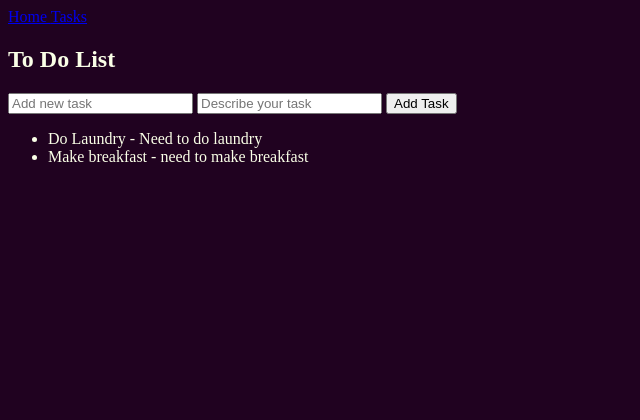
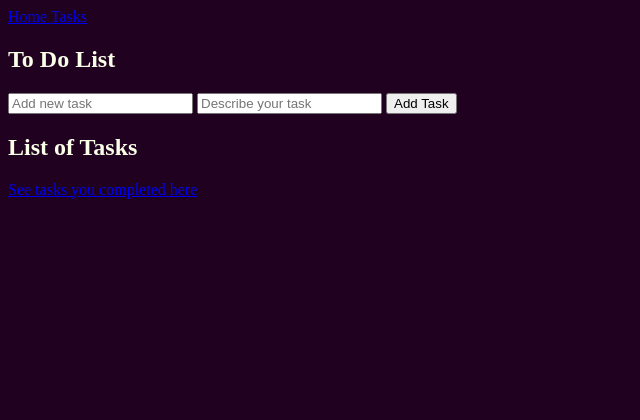
Before and after one commit to LukeGearty/todolist, a Django app: page /tasks/ in a window 1280 px wide. Shown: the top 420 px of the page, without its empty margins (0-640 px from the left). Run offline with Django 5.2, Linux system fonts and the light colour scheme; data comes from the database, SQL or seed files in the repository; both versions use the stored data as it was after the commit.

Commit message:
added a mechanism to complete tasks

```diff
--- a/todolist/tasks/models.py
+++ b/todolist/tasks/models.py
@@ -1,4 +1,5 @@
 from django.db import models
+from django.utils import timezone
 
 # Create your models here.
 
@@ -7,6 +8,12 @@ class Task(models.Model):
     description = models.TextField()
     date_started = models.DateTimeField(auto_now_add=True)
     completed = models.BooleanField(default=False)
+    date_completed = models.DateTimeField(null=True,blank=True)
 
     def __str__(self):
         return self.name
+
+    def mark_completed(self):
+        self.completed = True
+        self.date_completed = timezone.now()
+        self.save()
--- a/todolist/tasks/templates/tasks/tasks.html
+++ b/todolist/tasks/templates/tasks/tasks.html
@@ -13,12 +13,18 @@
         <button type="submit">Add Task</button>
     </form>
 
+    <h2>List of Tasks</h2>
     <ul>
         {% for task in tasks %}
-        <li>{{ task.name }} - {{ task.description }}</li>
+            {% if not task.completed %}
+                <li>{{ task.date_started|date:"Y-m-d" }} - {{ task.name }} - {{ task.description }} - <a href="{% url 'complete_task' task.id %}">Complete</a></li>
+            {% endif %}
         {% empty %}
             <li>No Tasks Available</li>
         {% endfor %}
     </ul>
 
+
+    <a href="completed">See tasks you completed here</a>
+
 {% endblock %}
--- a/todolist/tasks/urls.py
+++ b/todolist/tasks/urls.py
@@ -3,5 +3,7 @@ from . import views
 
 
 urlpatterns = [
-    path('',views.task_view, name='tasks')
+    path('',views.task_view, name='tasks'),
+    path('completed/', views.completed, name='completed'),
+    path('complete/<int:task_id>/', views.complete_task, name='complete_task')
 ]
--- a/todolist/tasks/views.py
+++ b/todolist/tasks/views.py
@@ -1,4 +1,4 @@
-from django.shortcuts import render, redirect
+from django.shortcuts import render, redirect, get_object_or_404
 from .models import Task
 
 # Create your views here.
@@ -13,3 +13,14 @@ def task_view(request):
         return redirect('tasks')
 
     return render(request, 'tasks/tasks.html', {'tasks': tasks})
+
+def completed(request):
+    tasks = Task.objects.filter(completed=True)
+    return render(request, 'tasks/completed_tasks.html', {
+        'tasks': tasks,
+    })
+
+def complete_task(request, task_id):
+    task = get_object_or_404(Task, id=task_id)
+    task.mark_completed()
+    return redirect('tasks')
```
Also changed, not shown: todolist/tasks/templates/tasks/completed_tasks.html (added, +18 -0 lines), todolist/db.sqlite3, todolist/tasks/migrations/0002_task_date_completed.py (added).
